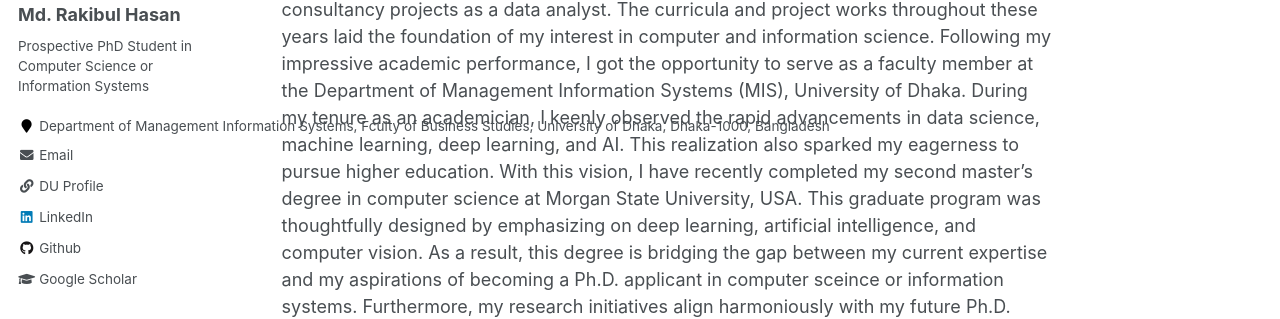
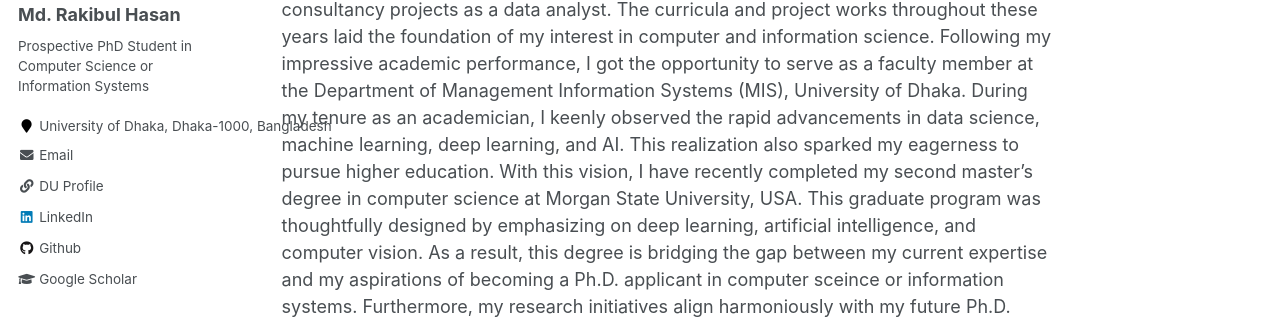
Before and after one commit to Hasan-MdRakibul/hasan-mdrakibul.github.io, a Jekyll site: the page built from _pages/about.md, in a window 1280 px wide. Shown: the part 299-618 px from the top of the page. Built offline with Jekyll 4.4.1, drawn with Linux system fonts in a browser that asks for light colours.

Commit message:
Update _config.yml

```diff
--- a/_config.yml
+++ b/_config.yml
@@ -83,7 +83,7 @@ author:
   name             : "Md. Rakibul Hasan"
   avatar           : "me.jpg"
   bio              : "Prospective PhD Student in Computer Science or Information Systems"
-  location         : "Department of Management Information Systems, Fculty of Business Studies, University of Dhaka, Dhaka-1000, Bangladesh"
+  location         : "University of Dhaka, Dhaka-1000, Bangladesh"
   #employer         : "TEST"
   #pubmed           : "https://www.ncbi.nlm.nih.gov/pubmed/?term=john+snow"
   googlescholar    : "https://scholar.google.com/citations?user=0FE1WigAAAAJ&hl=en"
```
